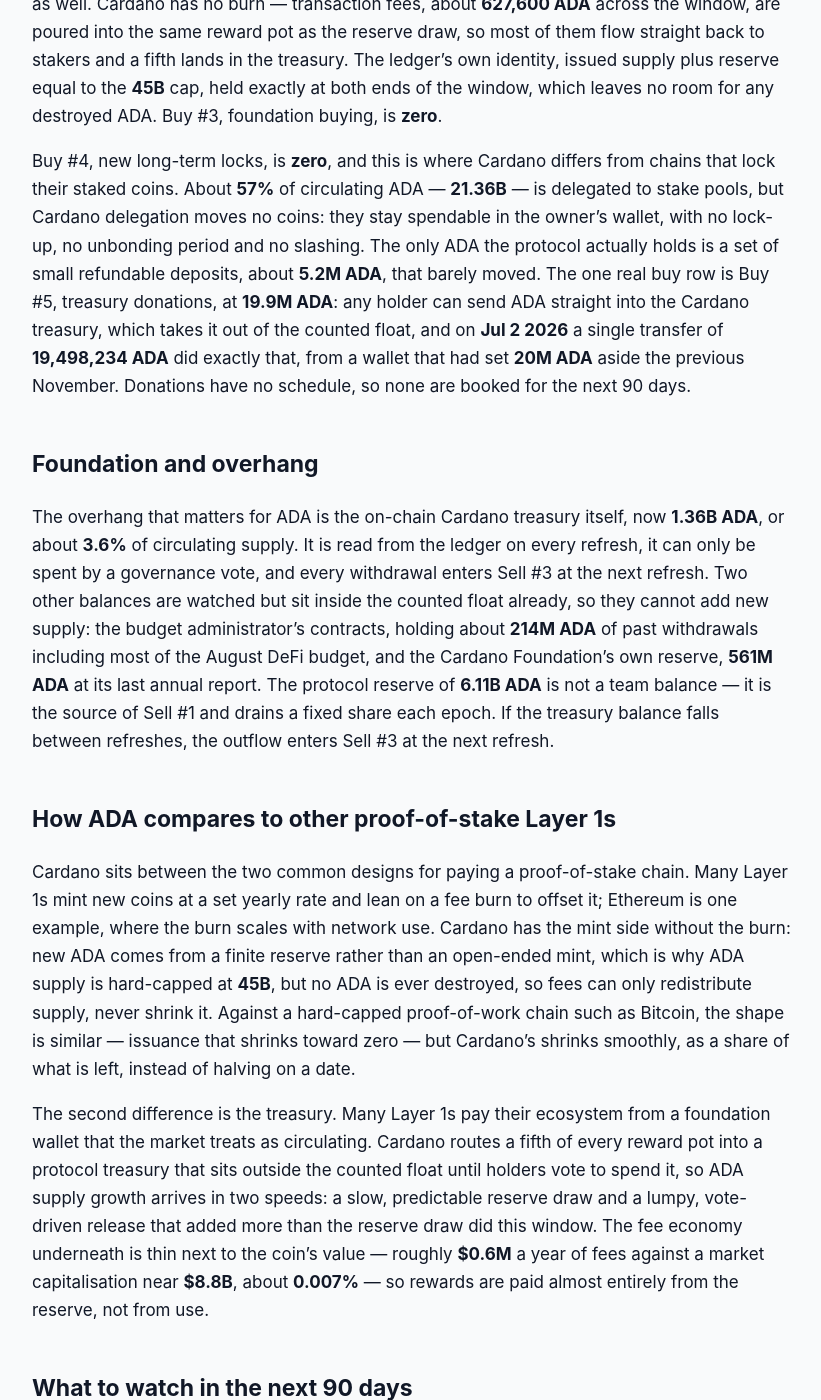
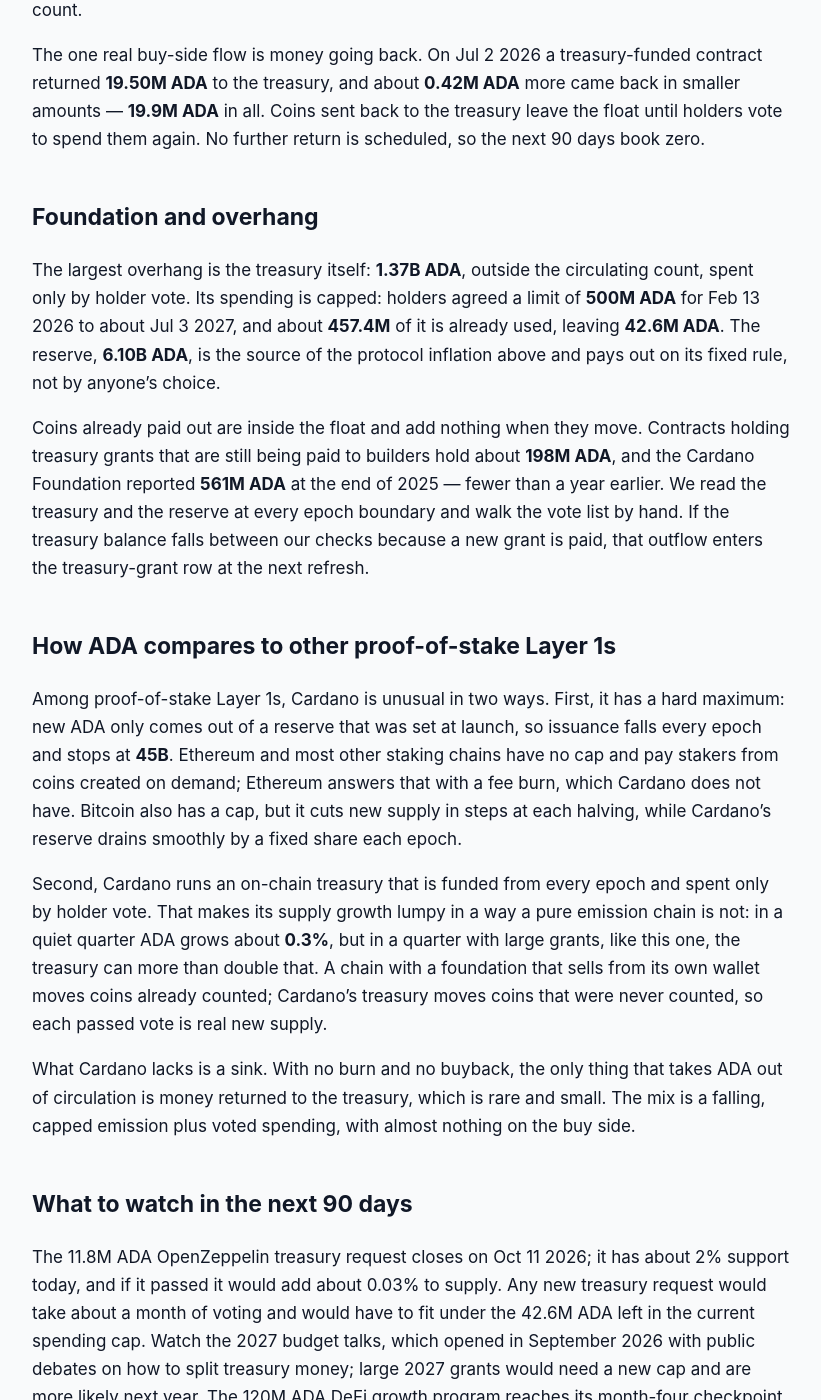
Before and after one commit to jeevansongmy-spec/mrnasdog-articles, a Jekyll site: the page built from crypto/ada-pressure-framework.md, in a window 1280 px wide and 1400 px high, scrolled down 1616 px. Shown: the whole window, without its empty margins (228-1049 px from the left). Built offline with Jekyll 4.4.1, drawn with Linux system fonts in a browser that asks for light colours; some of the changed text lies outside the part shown.

Commit message:
publish: crypto/ada-pressure-framework

```diff
--- a/crypto/ada-pressure-framework.md
+++ b/crypto/ada-pressure-framework.md
@@ -1,6 +1,6 @@
 ---
 title:         "ADA Inflation Analysis · September 2026 · Supply was growing · trend cooling"
-description:   "Supply was growing, trend cooling: Cardano reserve rewards and voted treasury withdrawals put ADA at +0.77% net over 90 days and +0.29% next, with no burn."
+description:   "ADA supply grew 0.74% in 90 days: 112.6M ADA of reserve rewards plus 184.2M of voted treasury grants, less 19.9M returned. Next 90 days about +0.30%, no burn."
 canonical_url: "https://mrnasdog.com/research/ada/inflation"
 tags:          ["crypto", "ada", "cardano", "layer1"]
 published:     true
@@ -10,40 +10,50 @@ published:     true
 
 # ADA Inflation Analysis · September 2026 · Supply was growing · trend cooling
 
-Cardano adds new ADA every five days from a protocol reserve, and its on-chain treasury releases more whenever a governance vote passes. Over the last 90 days Cardano stake rewards added **112.8M ADA** and approved treasury withdrawals added **194.2M ADA**, while treasury donations took **19.9M ADA** back out, so the MrNasdog Pressure Framework reads ADA at **+0.77% net** against a supply-monitor reading of **+0.68%** — a gap of **0.09 percentage points**, which is agreement. The forward reading falls to **+0.29%** because no new ADA treasury withdrawal is approved yet; ADA supply is capped at **45B**, and the reserve that feeds it shrinks a little every epoch.
+**Cardano (ADA) supply grew about 0.74% in the last 90 days** and is on track to grow about **0.30%** in the next 90. Two flows did the work: the protocol reserve paid **112.6M ADA** to stakers, and holder-voted treasury grants released **184.2M ADA**, while **19.9M ADA** was sent back to the treasury. Nothing vests, nothing is burned, and ADA can never pass its **45B** maximum.
 
 ## The verdict, in one paragraph
 
-For the 90 days ending **Sep 21 2026**, the Pressure Framework reads **ADA at +0.77% net**: **307.1M ADA** entered the counted float and **19.9M ADA** left it. The independent supply monitor reads the realised 90-day change at **+0.68%**. The gap is **0.09 percentage points**, well inside the framework's half-point tolerance, so ADA ships with **no data-conflict flag**. The forward column reads **+0.29%** — the steady reserve draw alone, because the lumpy part of Cardano supply growth, treasury spending, has nothing approved for the next 90 days. The label for ADA is **mildly inflationary by reserve decay plus voted treasury spending**: a proof-of-stake chain with a fixed cap, no burn, and two separate taps into the float.
+Between Jun 28 2026 and Sep 26 2026 — the last 18 five-day epochs — Cardano added **296.8M ADA** of new circulating supply and took back **19.9M ADA**, a net of **276.9M ADA**, or **+0.74%** of the **37.54B ADA** in circulation. Our inflation monitor reads **+0.77%** for the same 90 days, a gap of **0.03** percentage points — well inside the half-point tolerance, so no warning chip is needed. For the next 90 days we book only the reserve rewards, **+0.30%**, because no treasury grant is close to passing. ADA is a slowly inflating proof-of-stake coin whose supply growth doubles in any quarter the treasury pays out.
 
 ## Sell pressure: where new ADA comes from
 
-Sell #1, protocol inflation, is **112.8M ADA**. Every Cardano epoch — a fixed five days — the protocol moves 0.3% of the remaining reserve into a reward pot, scaled by how many blocks the stake pools actually produced; this window they produced about **98%** of the expected blocks. The treasury keeps a fifth of the pot, stakers receive the rest, and whatever is not paid out returns to the reserve. Read at both ends of the window, the Cardano reserve fell **179.8M ADA** to **6.11B**; after the treasury's cut, **112.8M ADA** reached stakers' reward accounts, and a separate count of every epoch's paid rewards lands within a fraction of a percent of that figure. Because the draw is a share of a shrinking reserve, it falls slowly on its own: the next 90 days project to about **109.6M ADA**. Sell #2, vesting unlocks, is **zero** — the Cardano genesis allocations were delivered years ago and no unlock schedule remains.
+Protocol inflation is the steady flow. Cardano started with a fixed **45B ADA**, and the part not handed out at launch sits in a protocol reserve. Every epoch the reserve releases 0.3% of what it holds, scaled by how many blocks were made. A fifth of that goes straight to the treasury, and the part that cannot be paid — because not all ADA is staked and many pools are small — goes back into the reserve. What reaches pools and delegators came to **112.6M ADA** in 90 days, about **6.26M ADA** per epoch. That flow eases a little each epoch as the reserve shrinks: about 6.4M early in the window, about 6.1M now. The reserve still holds **6.10B ADA**, so this row keeps running for many years at a falling rate.
 
-Sell #3, foundation and unscheduled unlocks, is **194.2M ADA**, and it is the Cardano treasury. The ledger defines the counted float as issued ADA minus the treasury, to the last coin, so ADA counts as new supply the moment a governance vote moves it out of the treasury — not later, when the budget administrator pays a vendor. Sixteen approved withdrawals left the Cardano treasury this window: **10M ADA** on **Jun 28 2026**, **18.3M** on **Jul 3**, **5.1M** on **Jul 13**, **6.2M** on **Jul 23**, **32.9M** on **Jul 28**, **1.8M** on **Aug 2**, and **120M ADA** for a 12-month DeFi growth programme on **Aug 17 2026**. Nothing is booked forward: the only open request, **11.8M ADA** for a smart-contract development stack, sits in a vote that closes on **Oct 11 2026** with about **2%** of delegated voting power in favour so far against the **67%** it needs. Sell #4, long-term locked or bankruptcy supply, is **zero** — no Cardano estate or long-dated lock is unwinding.
+Vesting unlocks are **zero** and will stay zero. The 2017 sale and the allocations to the founding groups were all handed out at launch; every ADA outside the circulating count sits in either the reserve or the treasury, and the two together match the gap exactly.
+
+Treasury grants were the bigger flow this window: **184.2M ADA** left the on-chain treasury after holder votes. The largest was **120M ADA** on Aug 17 2026 for a 12-month DeFi growth program; **25.4M ADA** went to Intersect, **18.3M ADA** to core infrastructure work on Jul 3 2026, and the rest to wallets, node software and other tools. Once the treasury pays, those coins count as circulating, even while they wait in contracts that release money step by step. For the next 90 days we book **zero** here: the only live request, **11.8M ADA**, has about 2% support against the two-thirds it needs.
+
+Long-term locks and bankruptcy releases are **zero**. No estate, trustee or time-lock holds ADA waiting to be released.
 
 ## Buy pressure: where new ADA goes
 
-Almost nowhere, and that is the other half of the Cardano story. Buy #1, programmatic buyback, is **zero**: nothing buys ADA back from the market. Buy #2, protocol fee burn, is **zero** as well. Cardano has no burn — transaction fees, about **627,600 ADA** across the window, are poured into the same reward pot as the reserve draw, so most of them flow straight back to stakers and a fifth lands in the treasury. The ledger's own identity, issued supply plus reserve equal to the **45B** cap, held exactly at both ends of the window, which leaves no room for any destroyed ADA. Buy #3, foundation buying, is **zero**.
+Cardano has no buyback and no fee burn, so the usual buy rows are **zero**. Transaction fees are not destroyed: they join the epoch reward pot, most flows back to stakers, and a fifth goes to the treasury — about **0.13M ADA** this window, already netted inside the reserve row. No foundation or company bought ADA for the network this window. Staking removes nothing either: about **21.4B ADA** is staked, but staked ADA has no lock and stays inside the circulating count.
 
-Buy #4, new long-term locks, is **zero**, and this is where Cardano differs from chains that lock their staked coins. About **57%** of circulating ADA — **21.36B** — is delegated to stake pools, but Cardano delegation moves no coins: they stay spendable in the owner's wallet, with no lock-up, no unbonding period and no slashing. The only ADA the protocol actually holds is a set of small refundable deposits, about **5.2M ADA**, that barely moved. The one real buy row is Buy #5, treasury donations, at **19.9M ADA**: any holder can send ADA straight into the Cardano treasury, which takes it out of the counted float, and on **Jul 2 2026** a single transfer of **19,498,234 ADA** did exactly that, from a wallet that had set **20M ADA** aside the previous November. Donations have no schedule, so none are booked for the next 90 days.
+The one real buy-side flow is money going back. On Jul 2 2026 a treasury-funded contract returned **19.50M ADA** to the treasury, and about **0.42M ADA** more came back in smaller amounts — **19.9M ADA** in all. Coins sent back to the treasury leave the float until holders vote to spend them again. No further return is scheduled, so the next 90 days book zero.
 
 ## Foundation and overhang
 
-The overhang that matters for ADA is the on-chain Cardano treasury itself, now **1.36B ADA**, or about **3.6%** of circulating supply. It is read from the ledger on every refresh, it can only be spent by a governance vote, and every withdrawal enters Sell #3 at the next refresh. Two other balances are watched but sit inside the counted float already, so they cannot add new supply: the budget administrator's contracts, holding about **214M ADA** of past withdrawals including most of the August DeFi budget, and the Cardano Foundation's own reserve, **561M ADA** at its last annual report. The protocol reserve of **6.11B ADA** is not a team balance — it is the source of Sell #1 and drains a fixed share each epoch. If the treasury balance falls between refreshes, the outflow enters Sell #3 at the next refresh.
+The largest overhang is the treasury itself: **1.37B ADA**, outside the circulating count, spent only by holder vote. Its spending is capped: holders agreed a limit of **500M ADA** for Feb 13 2026 to about Jul 3 2027, and about **457.4M** of it is already used, leaving **42.6M ADA**. The reserve, **6.10B ADA**, is the source of the protocol inflation above and pays out on its fixed rule, not by anyone's choice.
+
+Coins already paid out are inside the float and add nothing when they move. Contracts holding treasury grants that are still being paid to builders hold about **198M ADA**, and the Cardano Foundation reported **561M ADA** at the end of 2025 — fewer than a year earlier. We read the treasury and the reserve at every epoch boundary and walk the vote list by hand. If the treasury balance falls between our checks because a new grant is paid, that outflow enters the treasury-grant row at the next refresh.
 
 ## How ADA compares to other proof-of-stake Layer 1s
 
-Cardano sits between the two common designs for paying a proof-of-stake chain. Many Layer 1s mint new coins at a set yearly rate and lean on a fee burn to offset it; Ethereum is one example, where the burn scales with network use. Cardano has the mint side without the burn: new ADA comes from a finite reserve rather than an open-ended mint, which is why ADA supply is hard-capped at **45B**, but no ADA is ever destroyed, so fees can only redistribute supply, never shrink it. Against a hard-capped proof-of-work chain such as Bitcoin, the shape is similar — issuance that shrinks toward zero — but Cardano's shrinks smoothly, as a share of what is left, instead of halving on a date.
+Among proof-of-stake Layer 1s, Cardano is unusual in two ways. First, it has a hard maximum: new ADA only comes out of a reserve that was set at launch, so issuance falls every epoch and stops at **45B**. Ethereum and most other staking chains have no cap and pay stakers from coins created on demand; Ethereum answers that with a fee burn, which Cardano does not have. Bitcoin also has a cap, but it cuts new supply in steps at each halving, while Cardano's reserve drains smoothly by a fixed share each epoch.
 
-The second difference is the treasury. Many Layer 1s pay their ecosystem from a foundation wallet that the market treats as circulating. Cardano routes a fifth of every reward pot into a protocol treasury that sits outside the counted float until holders vote to spend it, so ADA supply growth arrives in two speeds: a slow, predictable reserve draw and a lumpy, vote-driven release that added more than the reserve draw did this window. The fee economy underneath is thin next to the coin's value — roughly **$0.6M** a year of fees against a market capitalisation near **$8.8B**, about **0.007%** — so rewards are paid almost entirely from the reserve, not from use.
+Second, Cardano runs an on-chain treasury that is funded from every epoch and spent only by holder vote. That makes its supply growth lumpy in a way a pure emission chain is not: in a quiet quarter ADA grows about **0.3%**, but in a quarter with large grants, like this one, the treasury can more than double that. A chain with a foundation that sells from its own wallet moves coins already counted; Cardano's treasury moves coins that were never counted, so each passed vote is real new supply.
+
+What Cardano lacks is a sink. With no burn and no buyback, the only thing that takes ADA out of circulation is money returned to the treasury, which is rare and small. The mix is a falling, capped emission plus voted spending, with almost nothing on the buy side.
 
 ## What to watch in the next 90 days
 
-First, the **Oct 11 2026** close of the vote on an **11.8M ADA** treasury withdrawal for a smart-contract development stack; if it passes, it enters Sell #3 at the next refresh. Second, any new treasury withdrawal: the forward reading books none, and this window alone saw sixteen, so a single approved budget would lift the forward number quickly. Third, the four-month release gate on the **120M ADA** DeFi programme approved on **Aug 17 2026**, expected around mid-December: undisbursed tranches go back to the treasury if the gate fails, which would count as ADA leaving the float. Fourth, the Dijkstra hard fork, targeted for the fourth quarter of 2026, and a pending change cutting the minimum stake-pool fee from **170** to **75 ADA** — neither touches the reserve draw or the treasury's fifth, so both leave the forward reading alone unless the parameters change.
+The 11.8M ADA OpenZeppelin treasury request closes on Oct 11 2026; it has about 2% support today, and if it passed it would add about 0.03% to supply. Any new treasury request would take about a month of voting and would have to fit under the 42.6M ADA left in the current spending cap. Watch the 2027 budget talks, which opened in September 2026 with public debates on how to split treasury money; large 2027 grants would need a new cap and are more likely next year. The 120M ADA DeFi growth program reaches its month-four checkpoint around mid-December 2026: about 90M ADA of it is held back until its overseers approve the next stage, and if they do not, that money is due back in the treasury within 30 days, which would take it out of circulation. The next hard fork, which opens the Dijkstra era, has an early window of Dec 5 2026 to Jan 4 2027; nothing announced changes the reserve rate. A proposal to raise the target number of stake pools from 500 to 1,000 is being polled; it would change who earns rewards, not how many are paid.
 
 ## Summary
 
-The MrNasdog Pressure Framework reads ADA at **+0.77% net** over the trailing 90 days and **+0.29%** over the next 90. The structural mechanism is a Cardano reserve that pays stakers a steady, slowly shrinking **112.8M ADA** a quarter, plus a voted treasury that released **194.2M ADA** this window, against no burn and no buyback — only **19.9M ADA** of donations flowed the other way. The key risk is the treasury: **1.36B ADA** can move into the float on any passed vote, and the forward reading counts none of it until a vote passes. The ceiling is the **45B ADA** cap, with **6.11B ADA** still in the reserve, so Cardano supply keeps growing, but more slowly every year.
+ADA supply grew **0.74%** in the last 90 days: **112.6M ADA** of reserve rewards plus **184.2M ADA** of voted treasury grants, less **19.9M ADA** returned to the treasury. The next 90 days look like **+0.30%**, because the reserve keeps paying and no grant is close to passing. The key risk is the treasury: **1.37B ADA** sits outside the float and every passed vote adds to supply, though the current cap leaves only 42.6M ADA until mid-2027. Supply can never pass **45B ADA**, and nothing is burned.
 
-*MrNasdog Pressure Framework analysis of ADA, Metric 1 — Inflation. Data + explanation only. Not financial advice. Updated Sep 24 2026.*
+---
+
+*MrNasdog Pressure Framework analysis of ADA, Metric 1 — Inflation. Data + explanation only. Not financial advice. Checked Sep 29 2026.*
```
